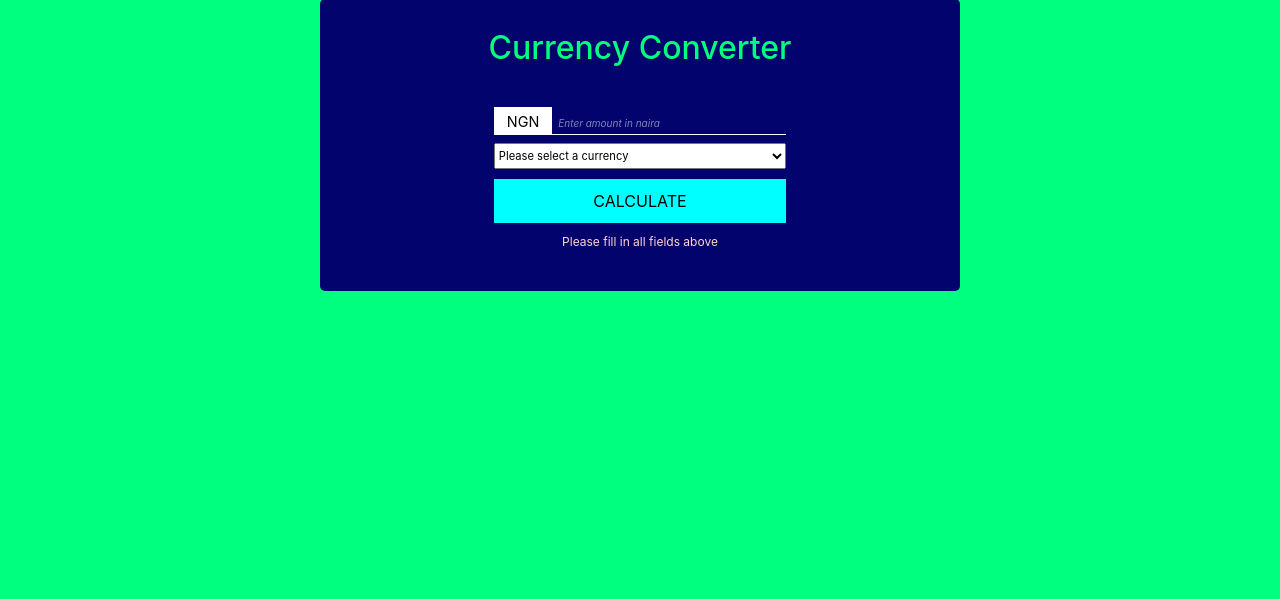
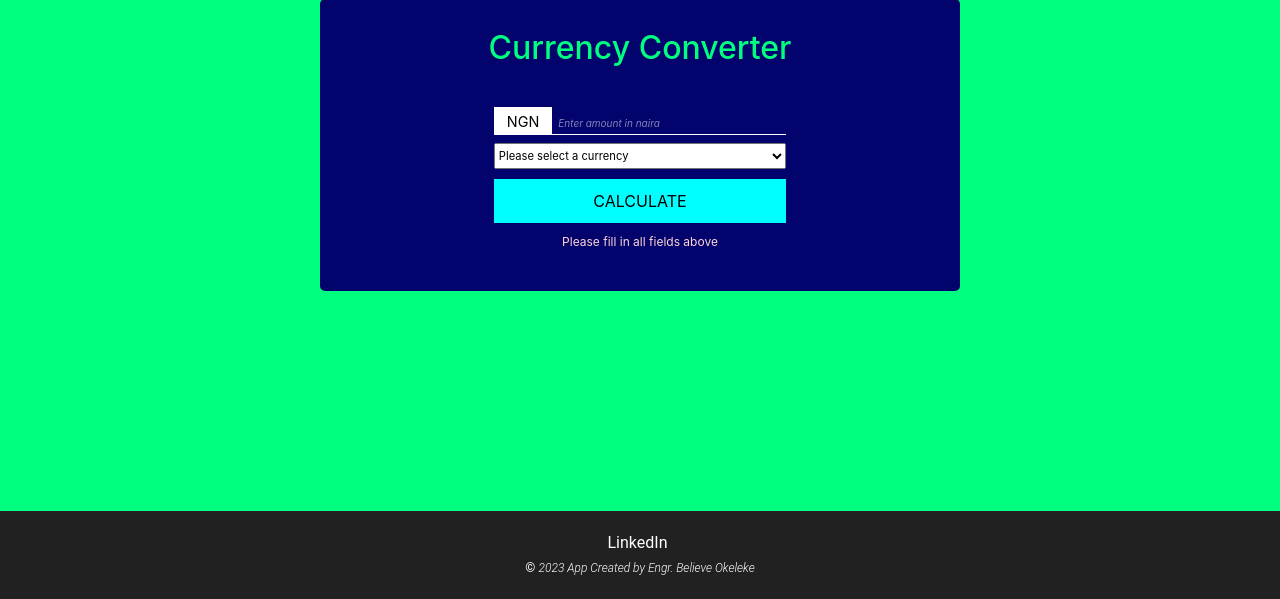
Before and after one commit to Believe037/Flask-Currency-Calculator, a Flask app: page / in a window 1280 px wide. Shown: the part 201-800 px from the top of the page. Run offline with Flask 3, Linux system fonts and the light colour scheme.

Commit message:
updating css and index.html

```diff
--- a/static/style.css
+++ b/static/style.css
@@ -135,6 +135,34 @@ p{
 
 }
 
+footer{
+  font-family: 'Roboto', sans-serif;
+  width: 100%;
+  background: #212121;
+  color: #fff;
+  padding: 20px 0;
+  position: fixed;
+  bottom: 0;
+  left: 0;
+  right: 0;
+}
+
+
+
+footer .content center a{
+  color: #fff;
+}
+
+footer .content center a i{
+  margin-left: 5px;
+}
+
+footer center span{
+  font-style: italic;
+  font-weight: 300;
+  font-size: .75rem;
+}
+
 @keyframes offnOn{
   0%{
     color: white;
--- a/templates/index.html
+++ b/templates/index.html
@@ -58,6 +58,17 @@
 
   </div>
 
+  <footer>
+    <div class="content">
+      <center>
+        <div class="social">
+          <a href="https://www.linkedin.com/in/okelekebelieve/" target="_blank">LinkedIn<i class="fa-brands fa-linkedin"></i></a>
+        </div>
+        <small>&copy; <span>2023 App Created by Engr. Believe Okeleke</span></small>
+      </center>
+    </div>
+  </footer>
+
   <script src="https://code.jquery.com/jquery-3.3.1.slim.min.js" integrity="sha384-q8i/X+965DzO0rT7abK41JStQIAqVgRVzpbzo5smXKp4YfRvH+8abtTE1Pi6jizo" crossorigin="anonymous"></script>
 <script src="https://cdn.jsdelivr.net/npm/popper.js@1.14.7/dist/umd/popper.min.js" integrity="sha384-UO2eT0CpHqdSJQ6hJty5KVphtPhzWj9WO1clHTMGa3JDZwrnQq4sF86dIHNDz0W1" crossorigin="anonymous"></script>
 <script src="https://cdn.jsdelivr.net/npm/bootstrap@4.3.1/dist/js/bootstrap.min.js" integrity="sha384-JjSmVgyd0p3pXB1rRibZUAYoIIy6OrQ6VrjIEaFf/nJGzIxFDsf4x0xIM+B07jRM" crossorigin="anonymous"></script>
```
